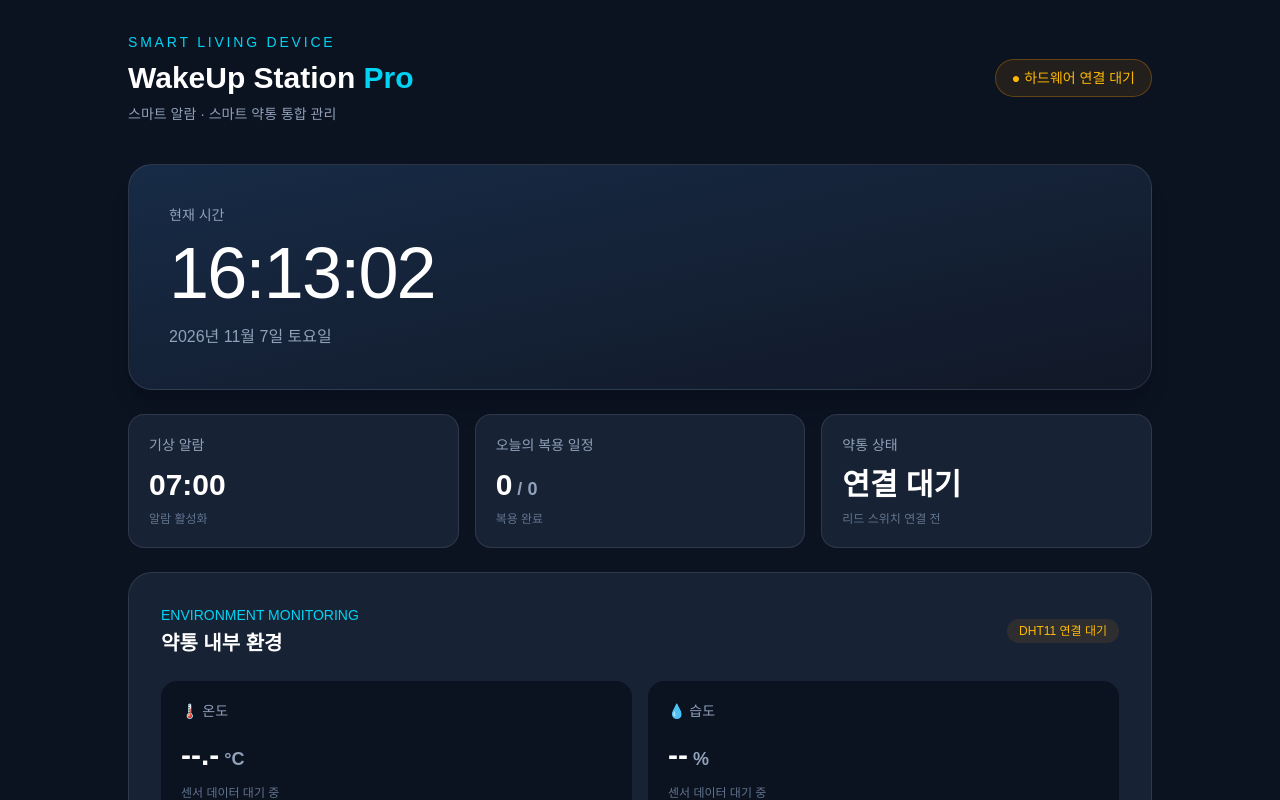
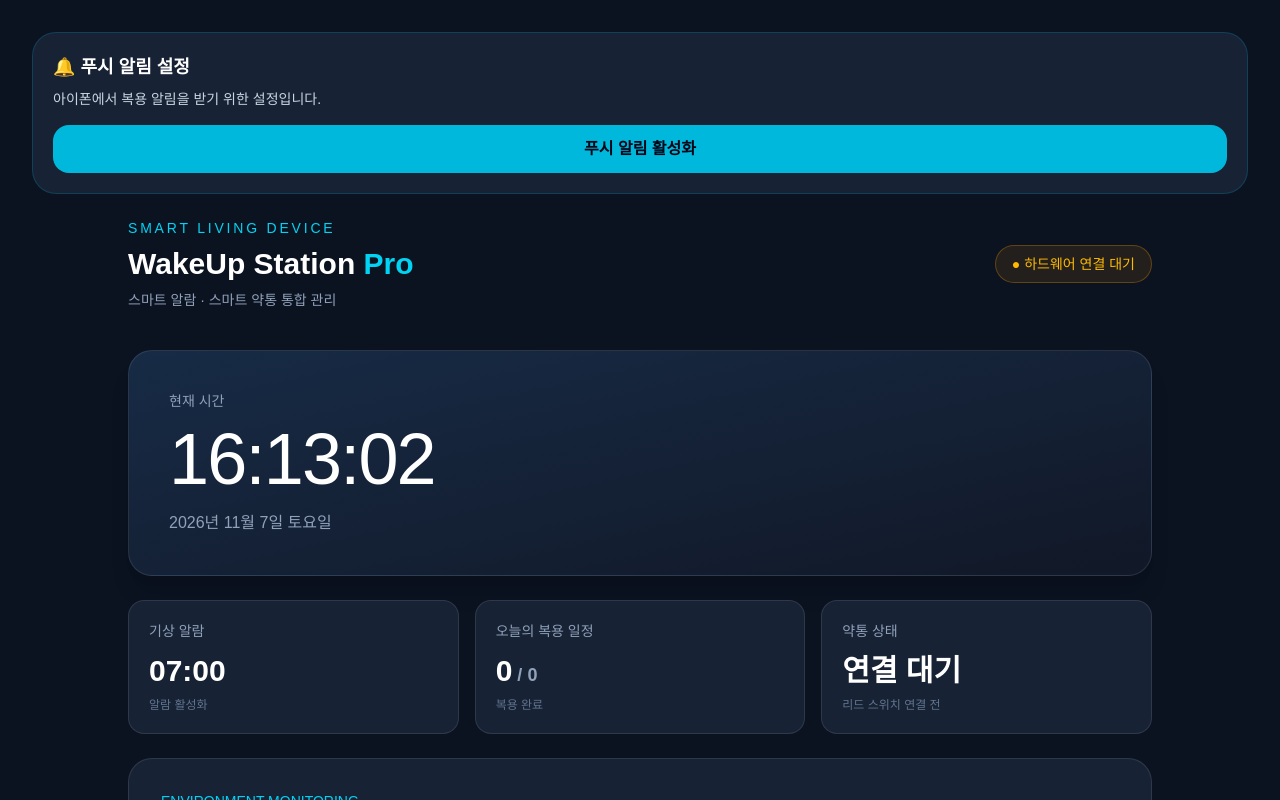
Before and after one commit to itkiju/wakeup-station, a Next.js app: page / in a window 1280 px wide. Shown: the top 800 px of the page. Built offline with nearby package versions, Linux system fonts and the light colour scheme.

Commit message:
Add push notification permission button

```diff
--- a/app/page.tsx
+++ b/app/page.tsx
@@ -32,6 +32,73 @@ function isMedication(value: unknown): value is Medication {
     typeof item.time === "string" &&
     Array.isArray(item.days) &&
     Array.isArray(item.completedDates)
+  );
+}
+
+
+function PushNotificationButton() {
+  const [permission, setPermission] = useState("default");
+  const [message, setMessage] = useState("");
+
+  useEffect(() => {
+    if ("Notification" in window) {
+      setPermission(Notification.permission);
+    }
+  }, []);
+
+  async function enableNotifications() {
+    if (
+      !("Notification" in window) ||
+      !("serviceWorker" in navigator)
+    ) {
+      setMessage("이 환경에서는 웹 푸시 알림을 지원하지 않습니다.");
+      return;
+    }
+
+    try {
+      const result = await Notification.requestPermission();
+      setPermission(result);
+
+      if (result === "granted") {
+        setMessage("알림 권한이 허용되었습니다!");
+      } else if (result === "denied") {
+        setMessage("알림이 차단되었습니다. 아이폰 설정에서 확인해 주세요.");
+      } else {
+        setMessage("알림 권한이 아직 허용되지 않았습니다.");
+      }
+    } catch (error) {
+      console.error(error);
+      setMessage("알림 권한 요청 중 오류가 발생했습니다.");
+    }
+  }
+
+  return (
+    <section className="mb-6 rounded-3xl border border-cyan-500/20 bg-[#172235] p-5">
+      <h2 className="mb-2 text-lg font-bold text-white">
+        🔔 푸시 알림 설정
+      </h2>
+
+      <p className="mb-4 text-sm text-slate-300">
+        아이폰에서 복용 알림을 받기 위한 설정입니다.
+      </p>
+
+      <button
+        type="button"
+        onClick={enableNotifications}
+        disabled={permission === "granted"}
+        className="w-full rounded-2xl bg-cyan-500 px-4 py-3 font-bold text-slate-950 disabled:opacity-50"
+      >
+        {permission === "granted"
+          ? "알림 권한 허용됨 ✓"
+          : "푸시 알림 활성화"}
+      </button>
+
+      {message && (
+        <p className="mt-3 text-sm text-cyan-200">
+          {message}
+        </p>
+      )}
+    </section>
   );
 }
 
@@ -416,6 +483,7 @@ export default function Home() {
       )}
 
     <main className="min-h-screen bg-[#0b1220] px-5 py-8 text-white sm:px-8">
+      <PushNotificationButton />
       <div className="mx-auto max-w-5xl">
 
         {/* 상단 헤더 */}
```
